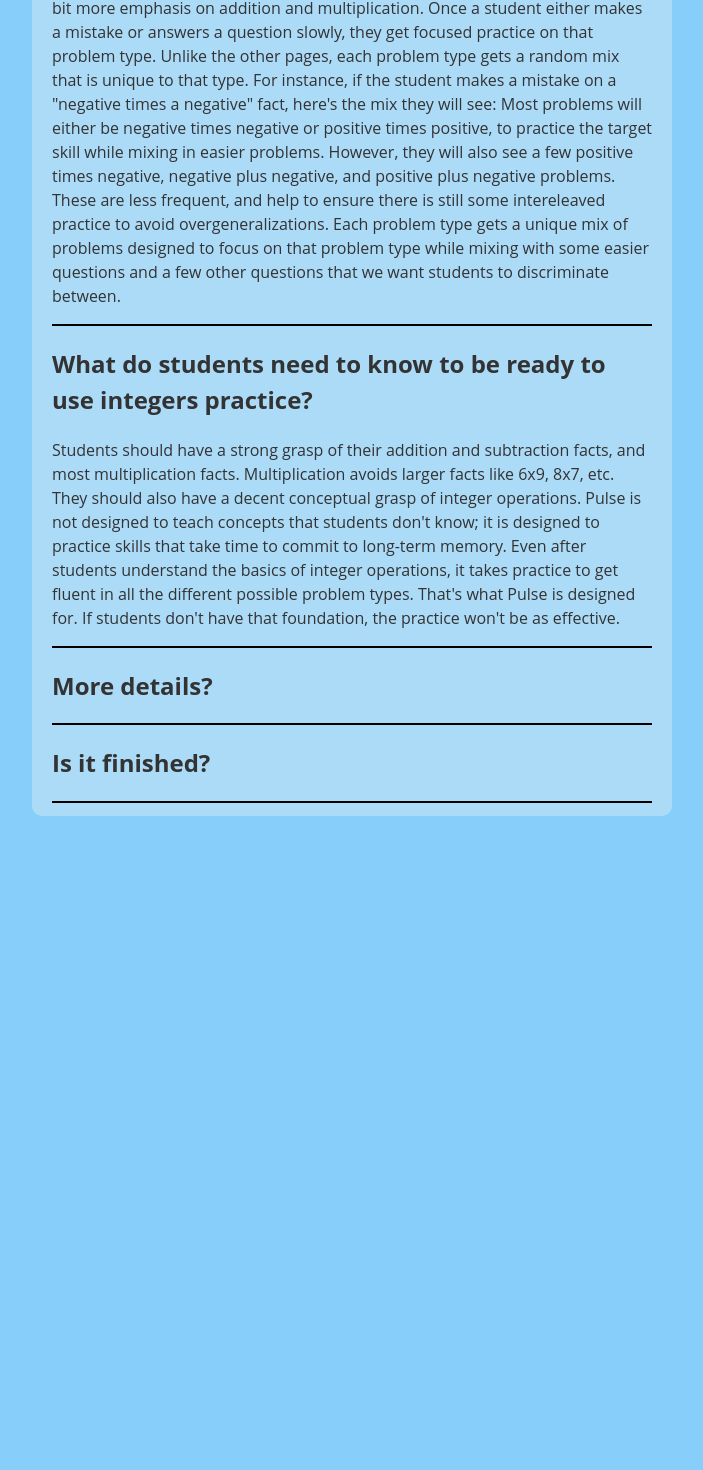
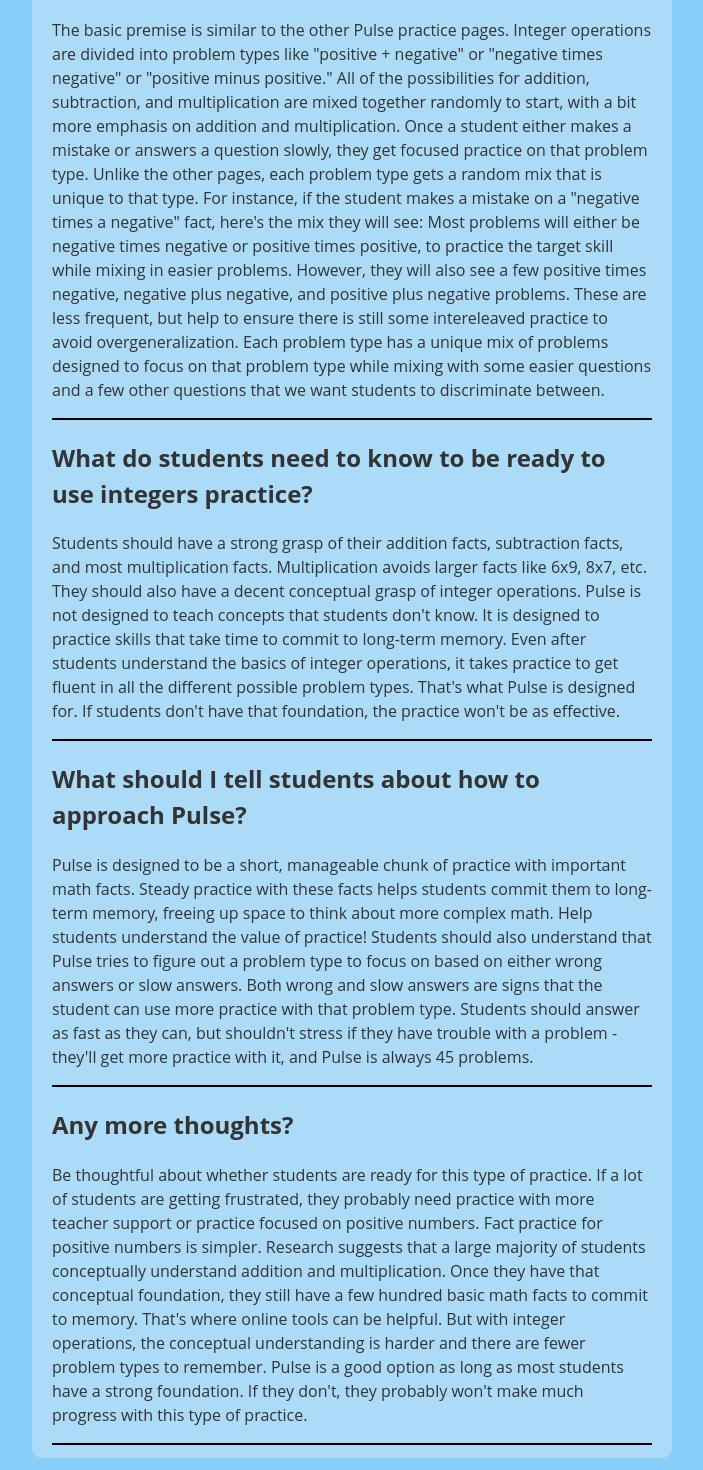
Before and after one commit to dkane47/pulse3, a React (Create React App) app: page /about-int in a window 1280 px wide. Shown: the part 201-1671 px from the top of the page, without its empty margins (288-991 px from the left). Before the commit the page ends 1037 px from the top, so only its background shows below. Built offline with nearby package versions, Linux system fonts and the light colour scheme.

Commit message:
Integers about page + regular about pointer

```diff
--- a/src/About.js
+++ b/src/About.js
@@ -93,6 +93,11 @@
           The order of the fact families is random so students will see all facts eventually over time.
         </p>
         <hr></hr>
+        <h2>What about negative numbers</h2>
+        <p>
+          There's Pulse for integers <a href="/integers">here</a>here, and an about page for the integers practice <a href="/about-int">here</a>.
+        </p>
+        <hr></hr>
         <h2>What about subtraction and division?</h2>
         <p>I recommend focusing on the addition and multiplication apps.
           As students progress and develop automaticity with those facts they will see more subtraction and division mixed in.
--- a/src/AboutIntegers.js
+++ b/src/AboutIntegers.js
@@ -3,34 +3,52 @@
 function AboutIntegers() {
     return (
       <div className="about">
+        <h2>Cool, integers!</h2>
+        <p>
+          Be careful, this is in beta.
+        </p>
+        <hr></hr>
         <h2>How does the integers practice work?</h2>
-        <p>The basic premise is similar to the other pages. Instead of fact families, integers practice focuses on
-          categories of questions like "positive + negative" or "negative times negative" or "positive minus positive."
-          All of the possibilities for addition, subtraction, and multiplication are mixed together randomly to to begin, with a bit more emphasis on addition and multiplication.
+        <p>The basic premise is similar to the other Pulse practice pages.
+          Integer operations are divided into problem types like "positive + negative" or "negative times negative" or "positive minus positive."
+          All of the possibilities for addition, subtraction, and multiplication are mixed together randomly to start, with a bit more emphasis on addition and multiplication.
           Once a student either makes a mistake or answers a question slowly, they get focused practice on that problem type.
           Unlike the other pages, each problem type gets a random mix that is unique to that type.
           For instance, if the student makes a mistake on a "negative times a negative" fact, here's the mix they will see:
           Most problems will either be negative times negative or positive times positive, to practice the target skill while mixing in easier problems.
           However, they will also see a few positive times negative, negative plus negative, and positive plus negative problems.
-          These are less frequent, and help to ensure there is still some intereleaved practice to avoid overgeneralizations.
-          Each problem type gets a unique mix of problems designed to focus on that problem type while mixing with some easier questions and a few other questions that we want students to discriminate between.
+          These are less frequent, but help to ensure there is still some intereleaved practice to avoid overgeneralization.
+          Each problem type has a unique mix of problems designed to focus on that problem type while mixing with some easier questions and a few other questions that we want students to discriminate between.
         </p>
         <hr></hr>
         <h2>What do students need to know to be ready to use integers practice?</h2>
         <p>
-          Students should have a strong grasp of their addition and subtraction facts, and most multiplication facts.
+          Students should have a strong grasp of their addition facts, subtraction facts, and most multiplication facts.
           Multiplication avoids larger facts like 6x9, 8x7, etc. They should also have a decent conceptual grasp of integer operations.
-          Pulse is not designed to teach concepts that students don't know; it is designed to practice skills that take time to commit to long-term memory.
+          Pulse is not designed to teach concepts that students don't know. It is designed to practice skills that take time to commit to long-term memory.
           Even after students understand the basics of integer operations, it takes practice to get fluent in all the different possible problem types.
           That's what Pulse is designed for. If students don't have that foundation, the practice won't be as effective.
         </p>
         <hr></hr>
-        <h2>More details?</h2>
+        <h2>What should I tell students about how to approach Pulse?</h2>
         <p>
+          Pulse is designed to be a short, manageable chunk of practice with important math facts.
+          Steady practice with these facts helps students commit them to long-term memory, freeing up space to think about more complex math.
+          Help students understand the value of practice!
+          Students should also understand that Pulse tries to figure out a problem type to focus on based on either wrong answers or slow answers.
+          Both wrong and slow answers are signs that the student can use more practice with that problem type.
+          Students should answer as fast as they can, but shouldn't stress if they have trouble with a problem - they'll get more practice with it, and Pulse is always 45 problems.
         </p>
         <hr></hr>
-        <h2>Is it finished?</h2>
+        <h2>Any more thoughts?</h2>
         <p>
+          Be thoughtful about whether students are ready for this type of practice.
+          If a lot of students are getting frustrated, they probably need practice with more teacher support or practice focused on positive numbers.
+          Fact practice for positive numbers is simpler.
+          Research suggests that a large majority of students conceptually understand addition and multiplication.
+          Once they have that conceptual foundation, they still have a few hundred basic math facts to commit to memory.
+          That's where online tools can be helpful. But with integer operations, the conceptual understanding is harder and there are fewer problem types to remember.
+          Pulse is a good option as long as most students have a strong foundation. If they don't, they probably won't make much progress with this type of practice.
         </p>
         <hr></hr>
       </div>
```
